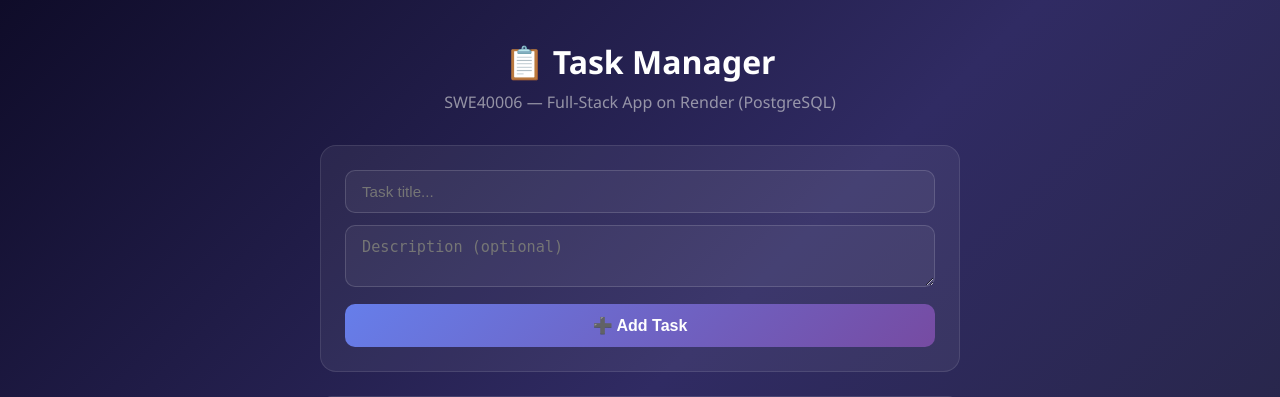
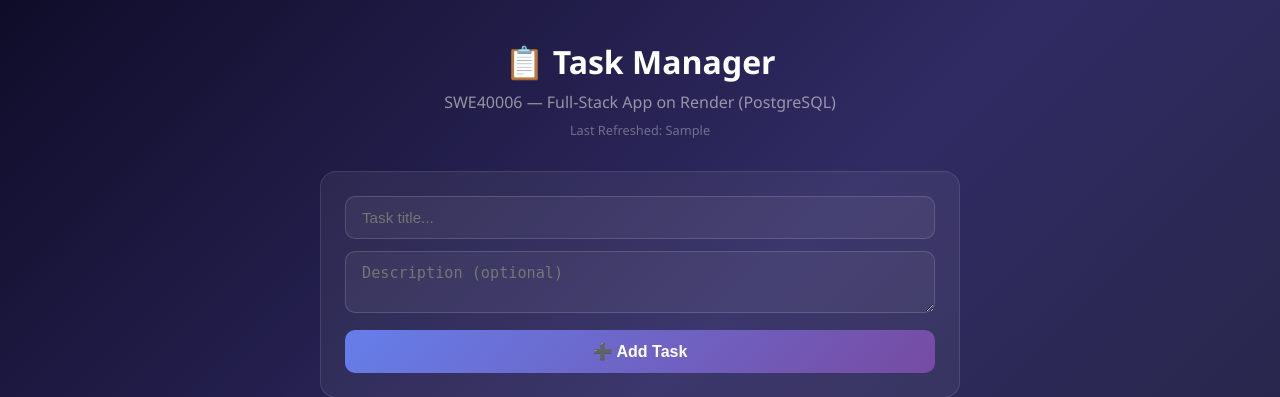
Before and after one commit to Josan88/render-deploy-task3, a Python web app: template templates/index.html in a window 1280 px wide. Shown: the top 397 px of the page. Run offline with Jinja, Linux system fonts and the light colour scheme; the template is opened without the code that fills it: most values are stand-ins (such as "Sample title", 1, 10 or a date in 2020).

Commit message:
feat: add task management UI and display last refresh timestamp

```diff
--- a/templates/index.html
+++ b/templates/index.html
@@ -117,6 +117,9 @@
     <div class="container">
         <h1>📋 Task Manager</h1>
         <p class="subtitle">SWE40006 — Full-Stack App on Render (PostgreSQL)</p>
+        <p class="subtitle" style="margin-top: -24px; font-size: 0.8rem; opacity: 0.4;">
+            Last Refreshed: {{ last_refreshed }}
+        </p>
 
         <form class="add-form" action="/add" method="POST">
             <input type="text" name="title" placeholder="Task title..." required>
```
Also changed, not shown: app.py (+5 -2 lines).
